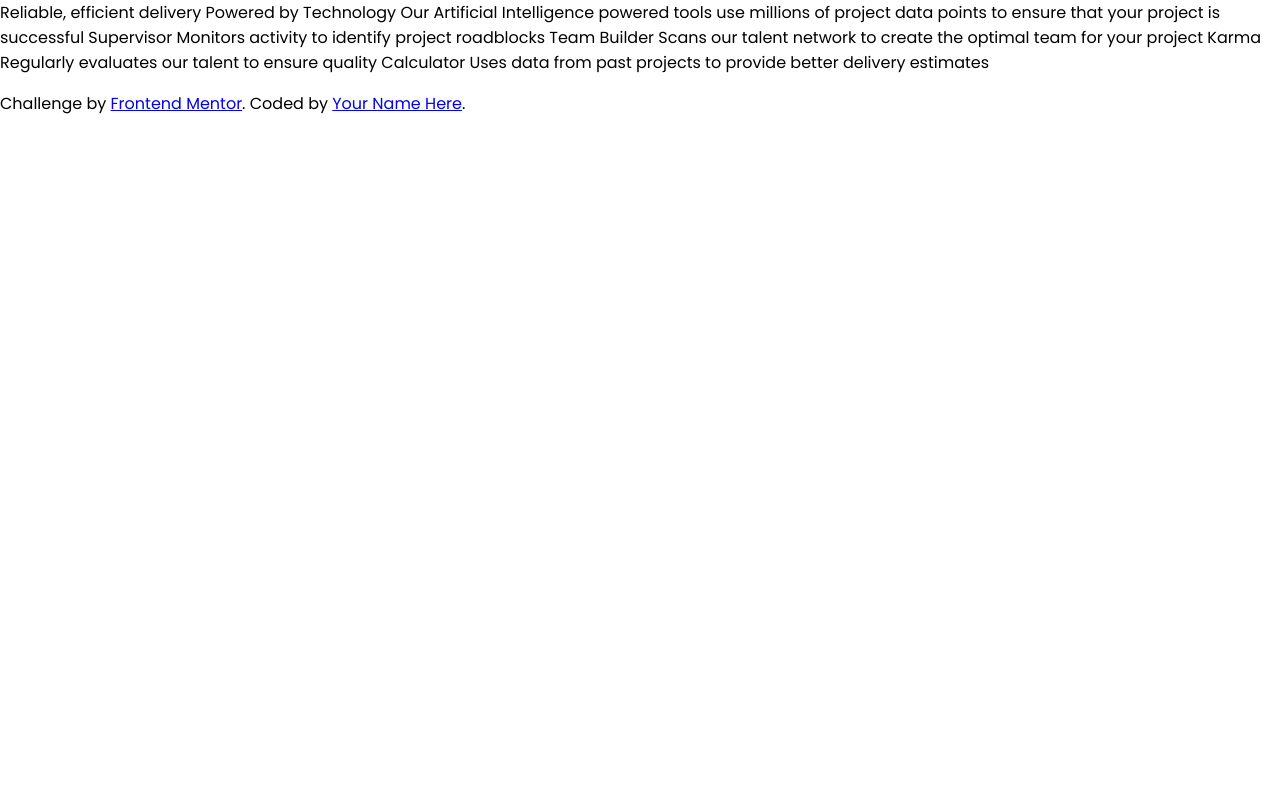
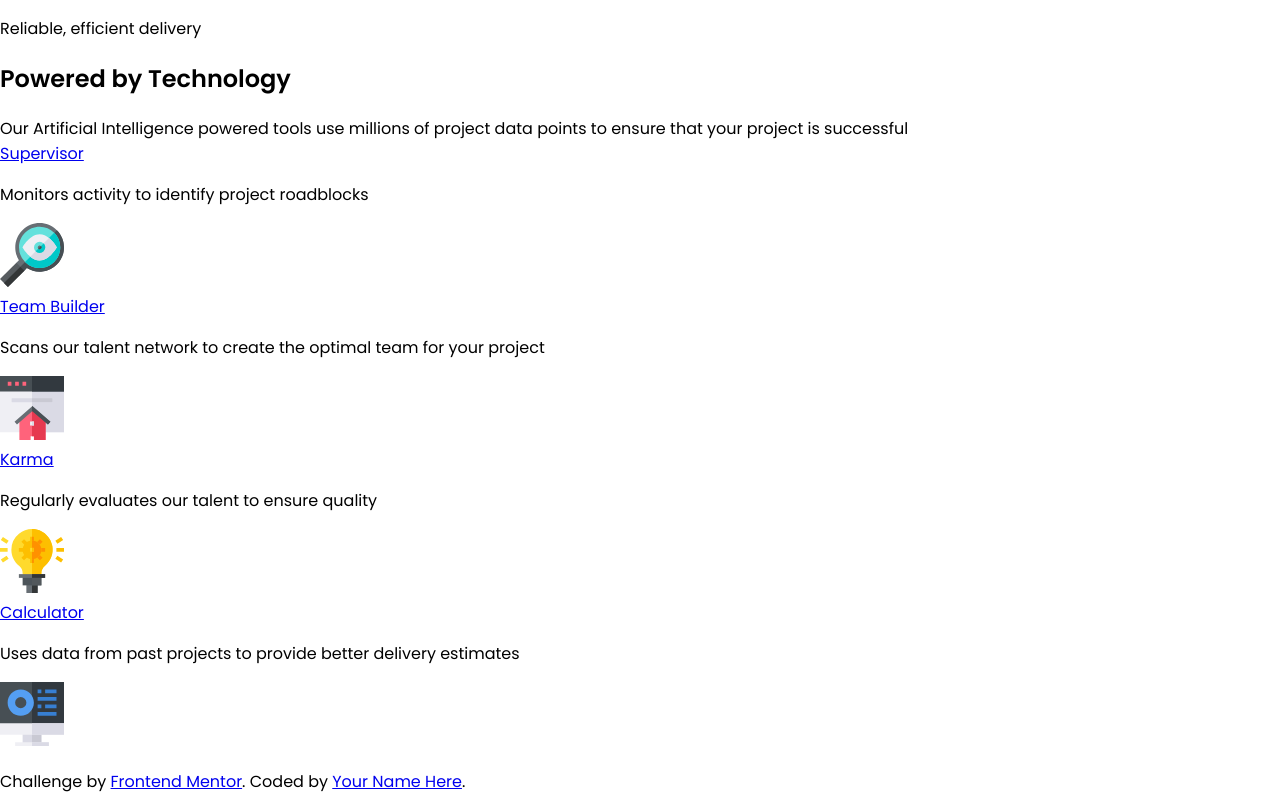
Before and after one commit to AgataLiberska/four-card-feature, a plain HTML site: page index.html in a window 1280 px wide. Drawn offline with Linux system fonts and the light colour scheme.

Commit message:
create basic HTML structure

```diff
--- a/index.html
+++ b/index.html
@@ -18,24 +18,39 @@
   </style> -->
 </head>
 <body>
+  <div class="feature">
+    <p class="feature__title">Reliable, efficient delivery</p>
+    <h2 class="feature__headline">Powered by Technology</h2>
+    <span class="feature__desc">Our Artificial Intelligence powered tools use millions of project data points
+      to ensure that your project is successful</span>
+    <div class="feature__grid">
+      <div class="feature__grid__item supervisor">
+        <a href="#" class="feature__grid__item__title">Supervisor</a>
+        <p class="feature__grid__item__copy">Monitors activity to identify project roadblocks</p>
+        <img src="/images/icon-supervisor.svg" alt="Magnifying glass icon with an eye in the middle" class="feature__grid__item__icon">
+      </div>
+      <div class="feature__grid__item team-builder">
+        <a href="#" class="feature__grid__item__title">Team Builder</a>
+        <p class="feature__grid__item__copy">Scans our talent network to create the optimal team for your project</p>
+        <img src="/images/icon-team-builder.svg" alt="Illustration of a website with a house in front of it" class="feature__grid__item__icon">
+      </div>
+      <div class="feature__grid__item karma">
+        <a href="#" class="feature__grid__item__title">Karma</a>
+        <p class="feature__grid__item__copy">Regularly evaluates our talent to ensure quality</p>
+        <img src="/images/icon-karma.svg" alt="Lit up light bulb icon" class="feature__grid__item__icon">
+      </div>
+      <div class="feature__grid__item icon-calculator">
+        <a href="#" class="feature__grid__item__title">Calculator</a>
+        <p class="feature__grid__item__copy">Uses data from past projects to provide better delivery estimates</p>
+        <img src="/images/icon-calculator.svg" alt="Desktop computer screen icon" class="feature__grid__item__icon">
+      </div>
+    </div>
+  </div>
 
-  Reliable, efficient delivery
-  Powered by Technology
 
-  Our Artificial Intelligence powered tools use millions of project data points
-  to ensure that your project is successful
 
-  Supervisor
-  Monitors activity to identify project roadblocks
 
-  Team Builder
-  Scans our talent network to create the optimal team for your project
 
-  Karma
-  Regularly evaluates our talent to ensure quality
-
-  Calculator
-  Uses data from past projects to provide better delivery estimates
 
 
   <footer>
```
